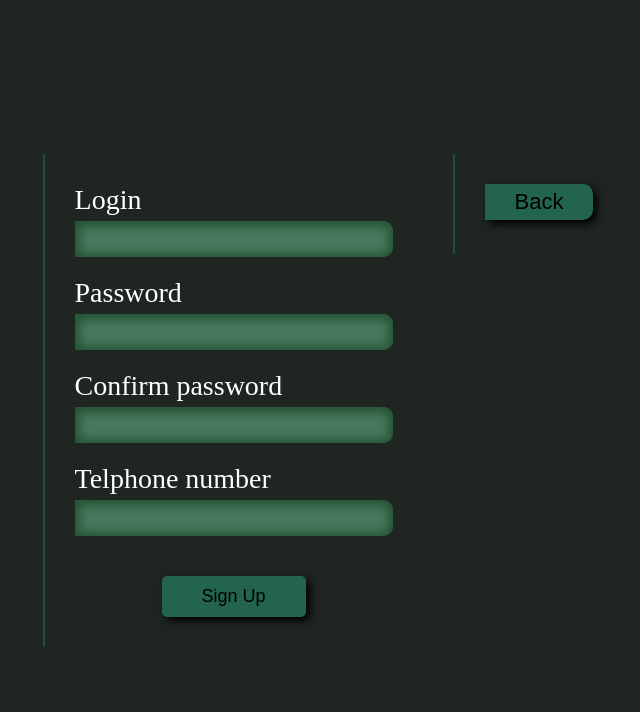
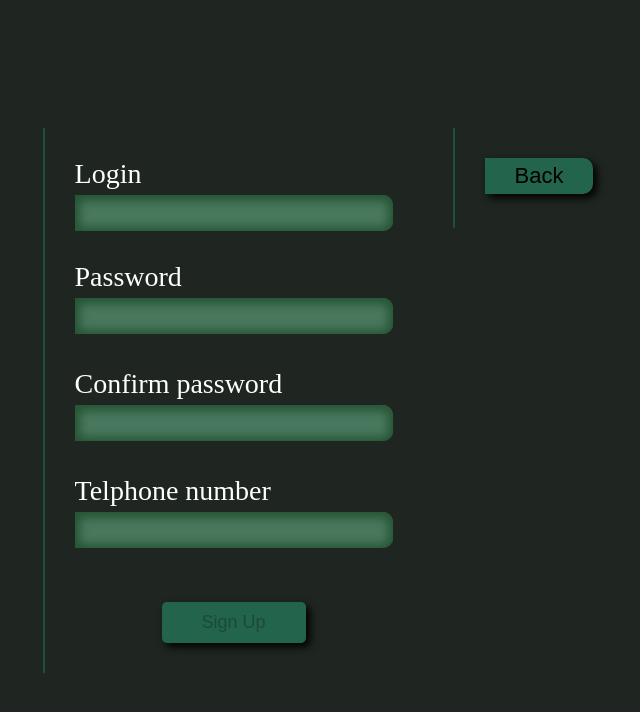
Before and after one commit to Itwouldseemthat/signUpForm, a React (Create React App) app: page / in a window 1280 px wide. Shown: the top 712 px of the page, without its empty margins (307-947 px from the left). Built offline with nearby package versions, Linux system fonts and the light colour scheme.

Commit message:
add rules for signUp

```diff
--- a/src/components/SignUpBlock/SignUpBlock.js
+++ b/src/components/SignUpBlock/SignUpBlock.js
@@ -1,4 +1,4 @@
-import React, {useState} from "react";
+import React, {useEffect, useState} from "react";
 import './SignUpBlock.css';
 import SideButtons from "../SideButtons/SideButtons";
 import SignUpForm from "../SignUpForm/SignUpForm";
@@ -13,31 +13,10 @@ const SignUpBlock = (props) => {
         tel: '',
     })
 
-    function setLogin(e) {
+    function setValue(e, value) {
+        signUpForm[value] = e.target.value
         setSignUpForm({
-          ...signUpForm,
-          login: e.target.value,
-        })
-    }
-
-    function setPassword(e) {
-        setSignUpForm({
-          ...signUpForm,
-          password: e.target.value,
-        })
-    }
-
-    function setConfirmPass(e) {
-        setSignUpForm({
-          ...signUpForm,
-          confirmPass: e.target.value,
-        })
-    }
-
-    function setTel(e) {
-        setSignUpForm({
-          ...signUpForm,
-          tel: e.target.value,
+          ...signUpForm
         })
     }
 
@@ -45,18 +24,110 @@ const SignUpBlock = (props) => {
         console.log('submit')
     }
 
+    const [submitDisabled, setSubmitDisabled] = useState(true)
+
+    useEffect(() => {
+        if (signUpForm.login === '' || signUpForm.password === '' || signUpForm.confirmPass === '' || signUpForm.tel === '') {
+            setSubmitDisabled(true)
+        }
+        else if (signUpForm.login !== '' && signUpForm.password !== '' && signUpForm.confirmPass !== '' && signUpForm.tel !== '') {
+            setSubmitDisabled(false)
+        }
+    }, [signUpForm])
+
+
+    const [passmatch, setPassmatch] = useState('')
+
+    useEffect(() => {
+        if (signUpForm.password !== signUpForm.confirmPass) {
+            setSubmitDisabled(true);
+            setPassmatch('password missmatch');
+        }
+        else if (signUpForm.password === signUpForm.confirmPass && signUpForm.password !== '') {
+            setPassmatch('');
+        }
+    },[signUpForm.confirmPass, signUpForm.password])
+
+    const [passLevel, setPassLevel] = useState({
+        text: '',
+        color: '',
+    })
+
+    useEffect(() => {
+        let simplepass = `012345678909876543210${signUpForm.login}`;
+        let arr = signUpForm.password.split('')
+        let set = new Set(arr)
+        if (arr.length < 4 && arr.length !== 0) {
+            setPassLevel({
+                ...passLevel,
+                text: 'password is too short',
+                color: 'red'
+            })
+            setSubmitDisabled(true)
+        }
+        if (arr.length >= 4 && arr.length !== 0) {
+            setPassLevel({
+                ...passLevel,
+                text: 'simple password',
+                color: 'rgb(191, 95, 0)'
+            })
+        }
+        if (arr.length >= 6 && set.size >= 4 && arr.length !== 0) {
+            setPassLevel({
+                ...passLevel,
+                text: 'normal password',
+                color: 'yellow'
+            })
+        }
+        if (arr.length >= 8 && set.size >= 6 && arr.length !== 0) {
+            setPassLevel({
+                ...passLevel,
+                text: 'good password',
+                color: 'green'
+            })
+        }
+        if (arr.length >= 4 && simplepass.includes(signUpForm.password)) {
+            setPassLevel({
+                ...passLevel,
+                text: 'simple password',
+                color: 'rgb(191, 95, 0)'
+            })
+        }
+
+    },[signUpForm.password, signUpForm.login])
+
+
+    const [incorrectNum, setIncorrectNum] = useState('')
+
+    useEffect(() => {
+        let arr = signUpForm.tel.split('');
+        let correct = '+0123456789';
+        arr.forEach(item => {
+            if (!correct.includes(item)) {
+                setSubmitDisabled(true);
+                setIncorrectNum('incorrect number');
+            }
+            else setIncorrectNum('')
+        })
+        if (arr.length !== 13 && arr.length !== 0) {
+            setSubmitDisabled(true);
+            setIncorrectNum('incorrect number');
+        }
+    },[signUpForm.tel])
+
+
 
     return (
         <div className='signUp'>
             <div className='wrapper'>
                 <SignUpForm
+                    submitDisabled={submitDisabled}
                     signUpForm={signUpForm}
                     submitSignUp={submitSignUp}
-                    setLogin={setLogin}
-                    setPassword={setPassword}
-                    setConfirmPass={setConfirmPass}
-                    setTel={setTel}
-
+                    setValue={setValue}
+                    passmatch={passmatch}
+                    passLevel={passLevel}
+                    incorrectNum={incorrectNum}
                 />
                 <SideButtons />
             </div>
--- a/src/components/SignUpForm/SignUpForm.css
+++ b/src/components/SignUpForm/SignUpForm.css
@@ -15,6 +15,20 @@ label {
     margin-bottom: 5px;
 }
 
+#login {
+    margin-bottom: 30px
+}
+
+.underText {
+    margin-top: 5px;
+    margin-bottom: 10px;
+    height: 19px;
+}
+
+.passmatch {
+    color: rgb(191, 0, 0);
+}
+
 .input {
     font-size: 22px;
     background: rgb(72, 120, 94);
@@ -24,7 +38,6 @@ label {
     box-shadow: 0px 1px 10px 5px rgba(34, 80, 47, 0.886) inset;
     outline: none;
     padding: 5px 15px 5px 15px;
-    margin-bottom: 20px;
 }
 
 .signUpBtn {
--- a/src/components/SignUpForm/SignUpForm.js
+++ b/src/components/SignUpForm/SignUpForm.js
@@ -7,14 +7,17 @@ const SignUpForm = (props) => {
         <div className='container'>
             <form className='signUpForm' onSubmit={props.submitSignUp}>
                 <label htmlFor='login'>Login</label>
-                <input className='input' id='login' autoComplete='off' type="text" value={props.signUpForm.login} onChange={(e) => props.setLogin(e)} />
+                <input className='input' id='login' autoComplete='off' type="text" value={props.signUpForm.login} onChange={(e) => props.setValue(e, 'login')} />
                 <label htmlFor='password'>Password</label>
-                <input className='input' id='password' type="password" value={props.signUpForm.password} onChange={(e) => props.setPassword(e)} />
+                <input className='input' id='password' type="password" value={props.signUpForm.password} onChange={(e) => props.setValue(e, 'password')} />
+                <div className="underText" style={{color: props.passLevel.color}}>{props.passLevel.text}</div>
                 <label htmlFor='confirmPass'>Confirm password</label>
-                <input className='input' id='confirmPass' type="password" value={props.signUpForm.confirmPass} onChange={(e) => props.setConfirmPass(e)} />
+                <input className='input' id='confirmPass' type="password" value={props.signUpForm.confirmPass} onChange={(e) => props.setValue(e, 'confirmPass')} />
+                <div className="underText passmatch">{props.passmatch}</div>
                 <label htmlFor='tel'>Telphone number</label>
-                <input className='input' id='tel' type="tel" value={props.signUpForm.tel} onChange={(e) => props.setTel(e)} />
-                <button className='signUpBtn' type='submit'>Sign Up</button>
+                <input className='input' id='tel' type="tel" value={props.signUpForm.tel} onChange={(e) => props.setValue(e, 'tel')} />
+                <div className="underText passmatch">{props.incorrectNum}</div>
+                <button disabled={props.submitDisabled} className='signUpBtn' type='submit'>Sign Up</button>
             </form>
         </div>
     )
```
